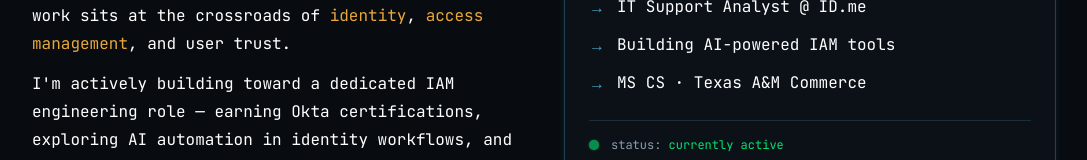
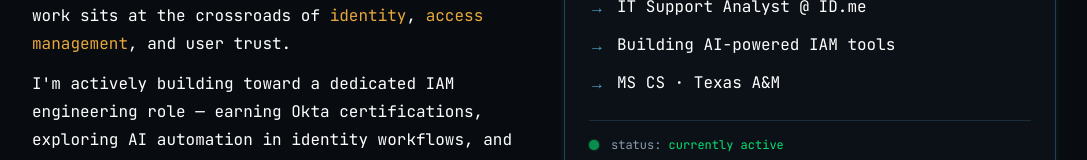
Before and after one commit to cjparker102/cjparker102-dev, a Next.js app: page / in a window 1280 px wide. Shown: the part 1142-1302 px from the top of the page, without its empty margins (96-1183 px from the left). Built offline with nearby package versions, Linux system fonts and the light colour scheme.

Commit message:
remove Commerce from Texas A&M in status card

```diff
--- a/app/components/About.tsx
+++ b/app/components/About.tsx
@@ -11,7 +11,7 @@ const STATS = [
 const STATUS_LINES = [
   { key: "role",     text: "IT Support Analyst @ ID.me"                       },
   { key: "focus",    text: "Building AI-powered IAM tools"                    },
-  { key: "studying", text: "MS CS · Texas A&M Commerce"                       },
+  { key: "studying", text: "MS CS · Texas A&M"                                },
 ];
 
 export default function About() {
```
